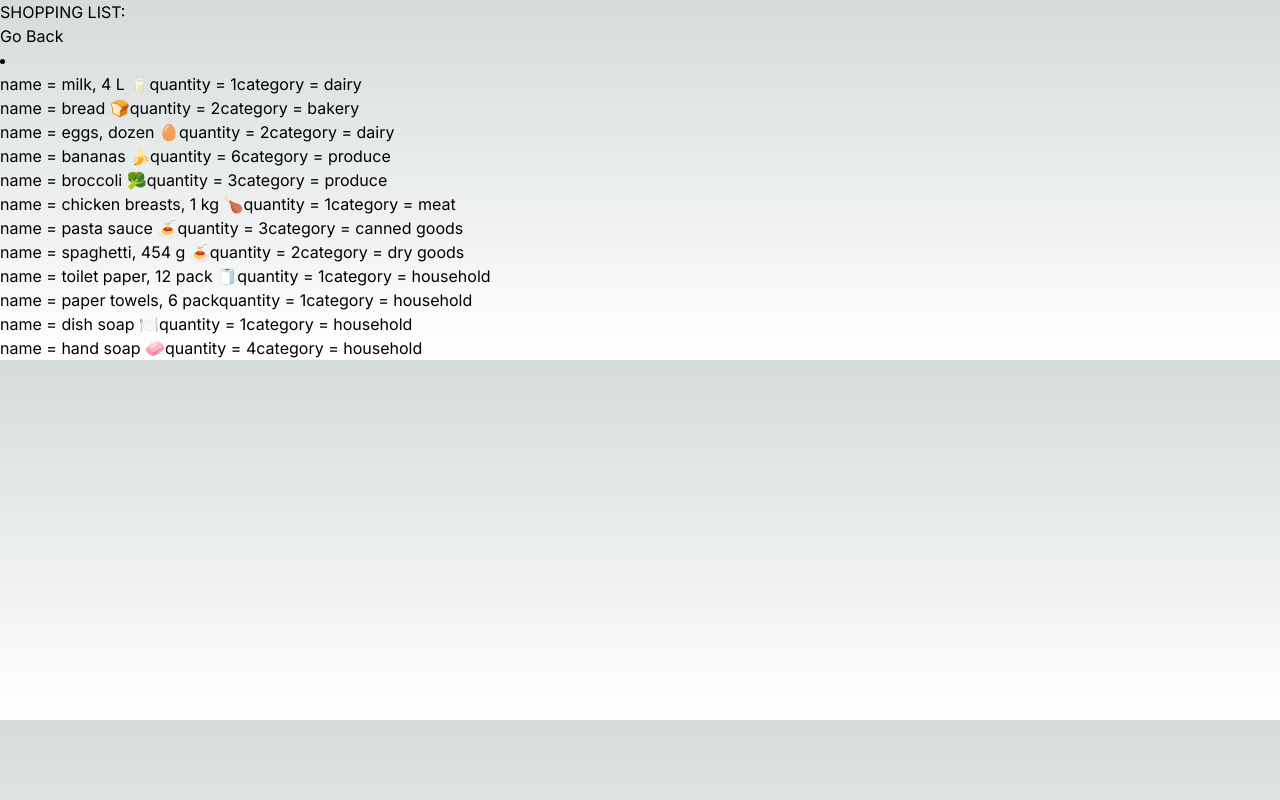
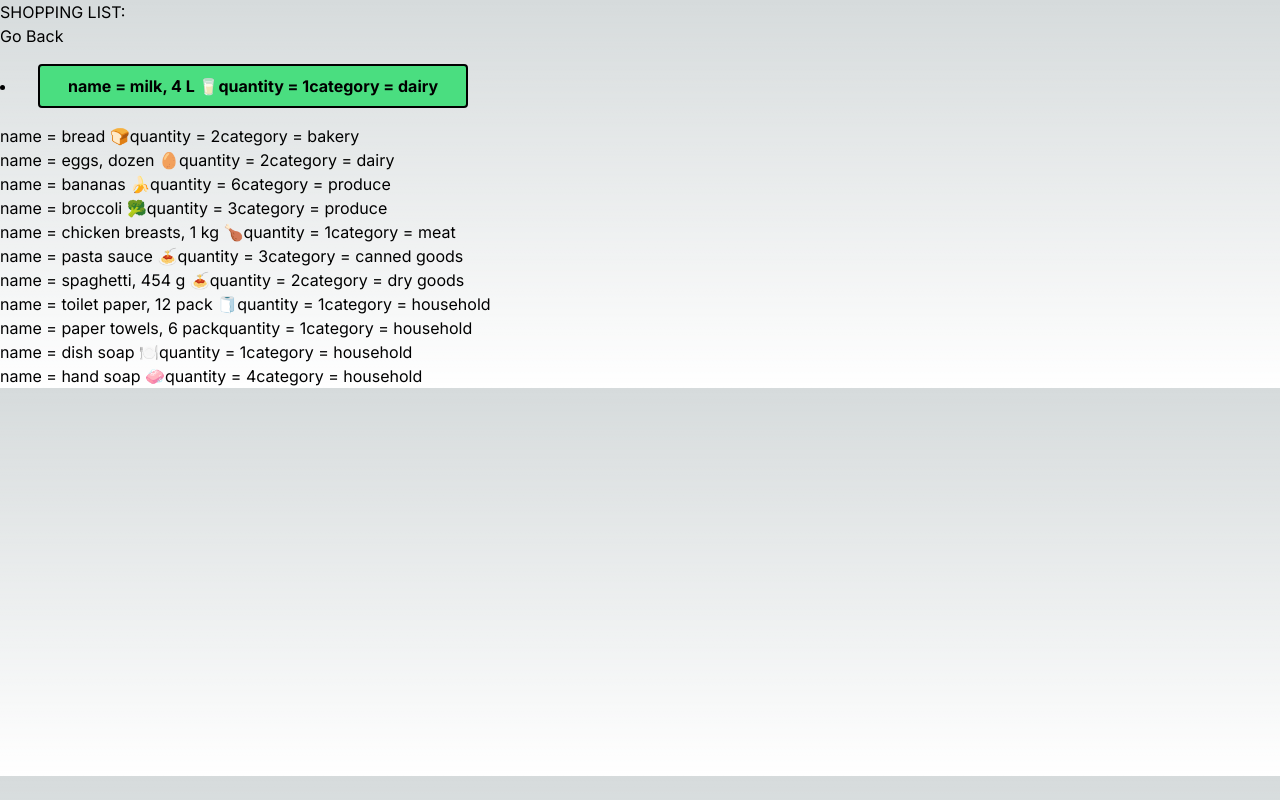
Before and after one commit to Gabrealk/cprg306-assignments, a Next.js app: page /week3 in a window 1280 px wide. Built offline with nearby package versions, Linux system fonts and the light colour scheme.

Commit message:
button edits

```diff
--- a/app/week3/item-list.js
+++ b/app/week3/item-list.js
@@ -75,11 +75,19 @@ export default function Itemlist(){
     return(
         <main>
             <li>
-                <ol>
+              <button className="font-bold
+              px-7 py-2
+              text-black
+              bg-green-400
+              border-2 border-black m-4 rounded
+              hover:bg-green-700">
+              <ol>
                     name = {item1.name}
                     quantity = {item1.quantity}
                     category = {item1.category}
                 </ol>
+              </button>
+
 
                 <ol>
                     name = {item2.name}
```
